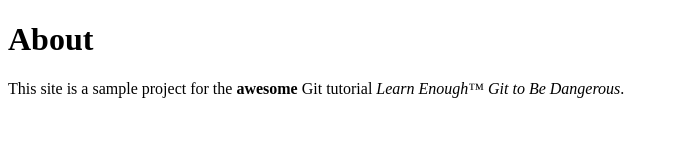
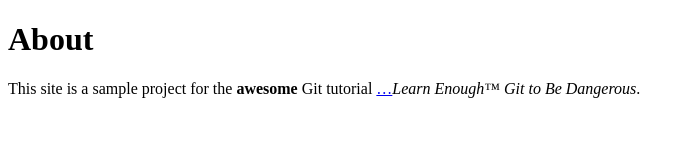
Before and after one commit to kyralothrop/website2, a plain HTML site: page about.html in a window 1280 px wide. Shown: the whole page, without its empty margins (0-695 px from the left). Drawn offline with Linux system fonts and the light colour scheme.

Commit message:
Add link to turtorial title

```diff
--- a/about.html
+++ b/about.html
@@ -5,6 +5,6 @@
     </head>
     <body>
         <h1>About</h1>
-        <p>This site is a sample project for the <strong>awesome</strong> Git tutorial <em>Learn Enough™ Git to Be Dangerous</em>.</p>
+        <p>This site is a sample project for the <strong>awesome</strong> Git tutorial <a href="http://learnenough.com/git-tutorial">…</a><em>Learn Enough™ Git to Be Dangerous</em>.</p>
     </body>
 </html>
```
